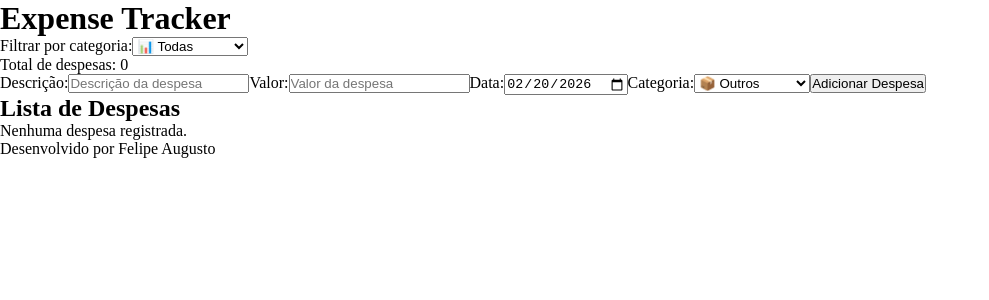
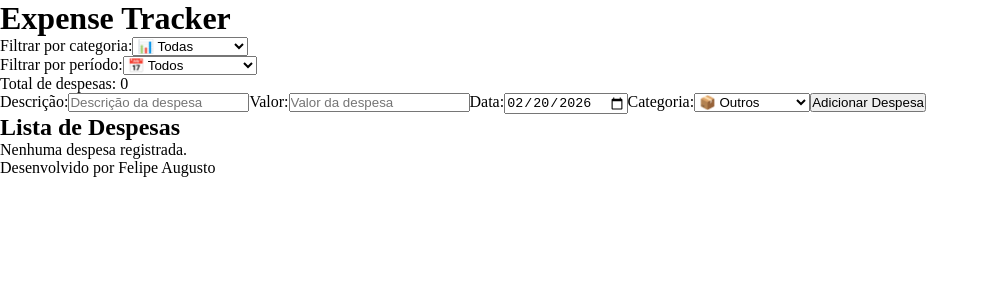
Before and after one commit to felipedev90/expense-tracker, a React (Vite) app: page / in a window 1280 px wide. Shown: the top 300 px of the page, without its empty margins (0-989 px from the left). Built offline with nearby package versions, Linux system fonts and the light colour scheme.

Commit message:
feat: add period filter with 7 and 30 days options

```diff
--- a/src/App.tsx
+++ b/src/App.tsx
@@ -6,7 +6,12 @@ import ExpenseList from "./components/ExpenseList";
 import { useLocalStorage } from "./hooks/useLocalStorage";
 import { formatCurrency } from "./utils/currencyFormatter";
 import { CATEGORY_CONFIG, categories } from "./types/expense";
-import type { Expense, ExpenseFormData, Category } from "./types/expense";
+import type {
+  Expense,
+  ExpenseFormData,
+  Category,
+  Period,
+} from "./types/expense";
 
 function App() {
   const [expenses, setExpenses] = useLocalStorage<Expense[]>(
@@ -16,11 +21,36 @@ function App() {
   const [selectedCategory, setSelectedCategory] = useState<Category | "Todas">(
     "Todas",
   );
+  const [selectedPeriod, setSelectedPeriod] = useState<Period>("Todos");
+
+  const hoje = new Date();
+
+  const seteDiasAtras = new Date();
+  seteDiasAtras.setDate(hoje.getDate() - 7);
+
+  const trintaDiasAtras = new Date();
+  trintaDiasAtras.setDate(hoje.getDate() - 30);
+
+  const filteredPeriod =
+    selectedPeriod === "Todos"
+      ? expenses
+      : expenses.filter((expense) => {
+          const expenseDate = new Date(expense.date);
+          if (selectedPeriod === "Últimos 7 dias") {
+            return expenseDate >= seteDiasAtras && expenseDate <= hoje;
+          }
+          if (selectedPeriod === "Últimos 30 dias") {
+            return expenseDate >= trintaDiasAtras && expenseDate <= hoje;
+          }
+          return false;
+        });
 
   const filteredExpenses =
     selectedCategory === "Todas"
-      ? expenses
-      : expenses.filter((expense) => expense.category === selectedCategory);
+      ? filteredPeriod
+      : filteredPeriod.filter(
+          (expense) => expense.category === selectedCategory,
+        );
 
   function addExpenseHandler(expenseData: ExpenseFormData) {
     const newId = crypto.randomUUID();
@@ -60,6 +90,17 @@ function App() {
           ))}
         </select>
       </div>
+      <div>
+        <label htmlFor="period">Filtrar por período:</label>
+        <select
+          value={selectedPeriod}
+          onChange={(e) => setSelectedPeriod(e.target.value as Period)}
+        >
+          <option value="Todos">📅 Todos</option>
+          <option value="Últimos 7 dias">📅 Últimos 7 dias</option>
+          <option value="Últimos 30 dias">📅 Últimos 30 dias</option>
+        </select>
+      </div>
       <p>Total de despesas: {expenses.length}</p>
       <ExpenseForm addExpense={addExpenseHandler} />
       <ExpenseList
--- a/src/types/expense.ts
+++ b/src/types/expense.ts
@@ -6,9 +6,9 @@ export interface Expense {
   category: Category;
 }
 
+export type ExpenseFormData = Omit<Expense, "id">;
 export type Category = "Alimentação" | "Saúde" | "Lazer" | "Bike" | "Outros";
-
-export type ExpenseFormData = Omit<Expense, "id">;
+export type Period = "Todos" | "Últimos 7 dias" | "Últimos 30 dias";
 
 export const CATEGORY_CONFIG = {
   Alimentação: { color: "#FF6B6B", icon: "🍔" },
```
